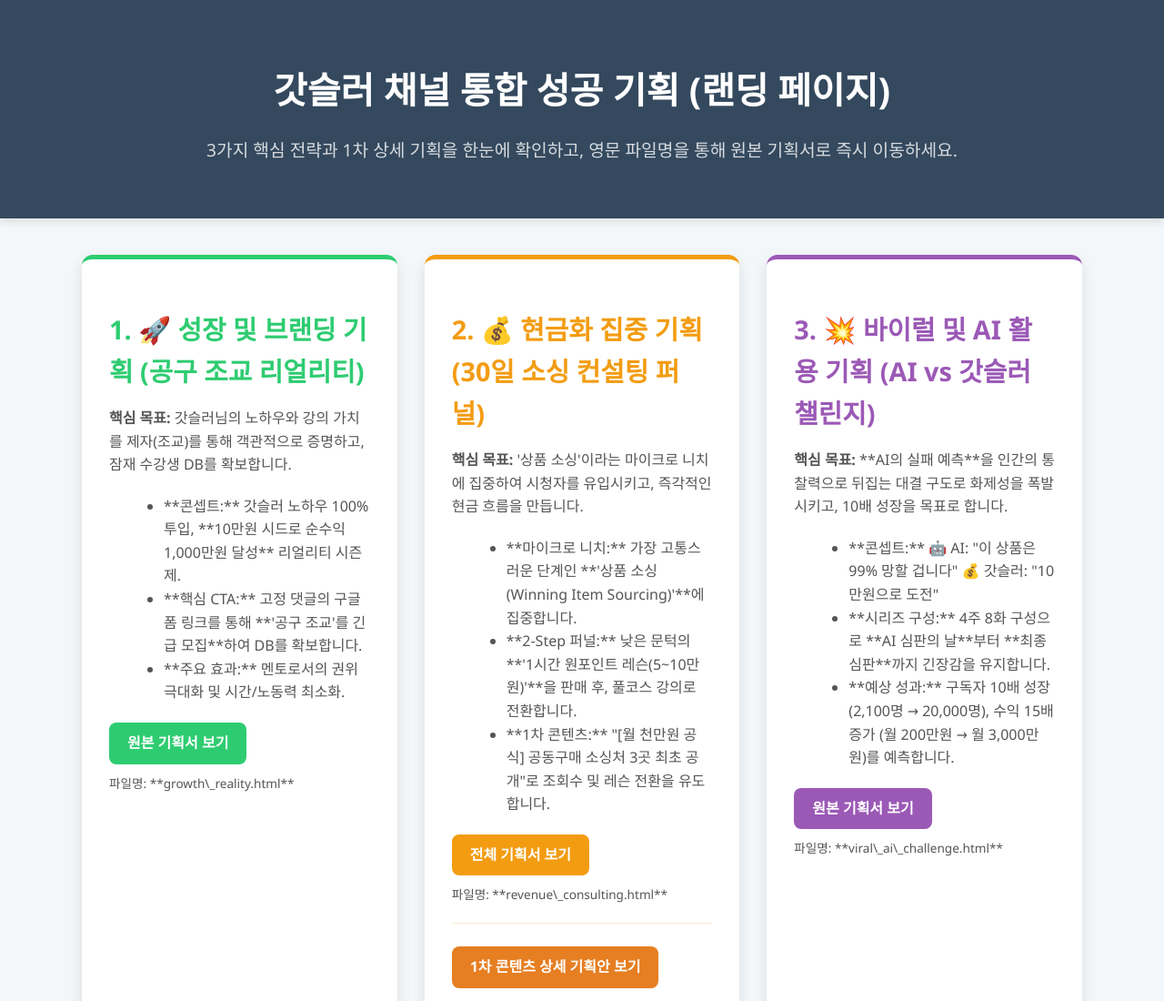
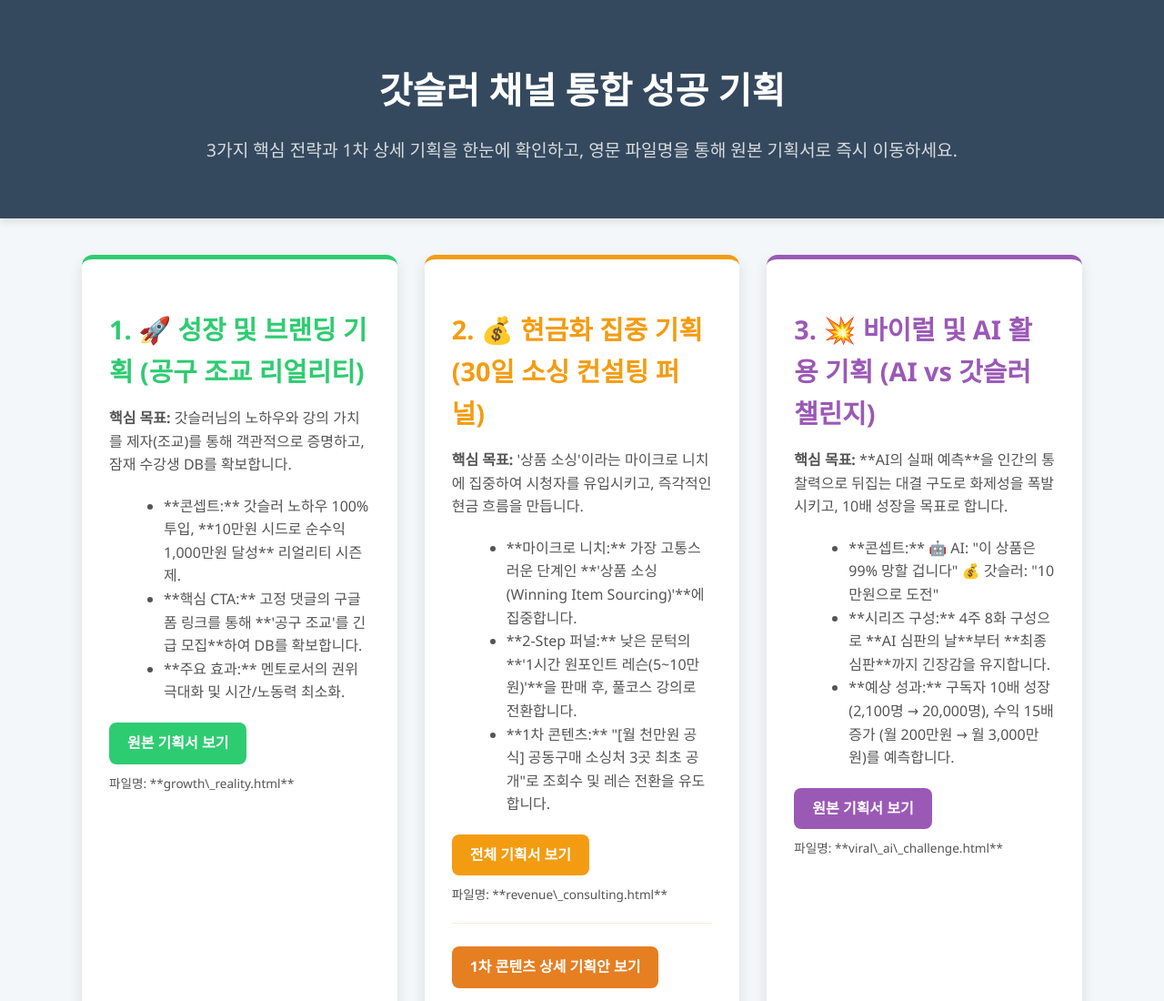
Before and after one commit to forestindawn-cmd/god, a plain HTML site: page index.html in a window 1280 px wide. Shown: the top 1100 px of the page at 91% size. Drawn offline with Linux system fonts and the light colour scheme; a script that the page names is missing.

Commit message:
Update header text in index.html

```diff
--- a/index.html
+++ b/index.html
@@ -9,7 +9,7 @@
 <body>
 
     <div class="header">
-        <h1>갓슬러 채널 통합 성공 기획 (랜딩 페이지)</h1>
+        <h1>갓슬러 채널 통합 성공 기획</h1>
         <p>3가지 핵심 전략과 1차 상세 기획을 한눈에 확인하고, 영문 파일명을 통해 원본 기획서로 즉시 이동하세요.</p>
     </div>
 
```
